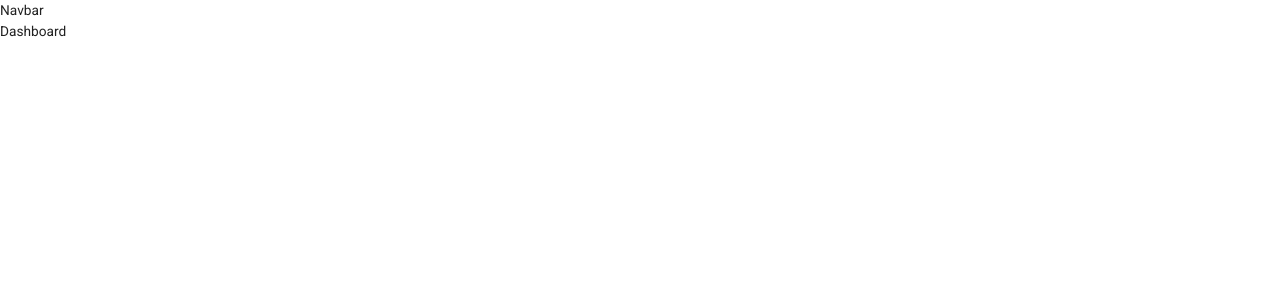
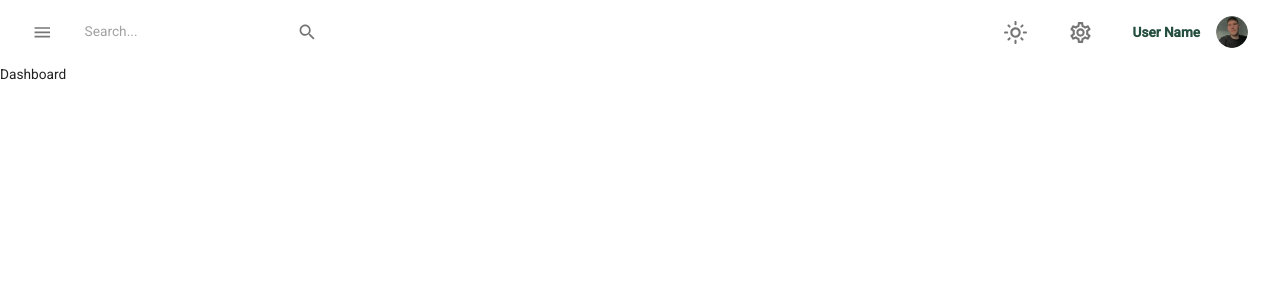
Before and after one commit to Thanoskaloudis/InvestPal, a React (Create React App) app in the folder client/: page /dashboard in a window 1280 px wide. Shown: the top 300 px of the page. Built offline with nearby package versions, Linux system fonts and the light colour scheme.

Commit message:
create a navbar component(layout and style)

```diff
--- a/client/src/App.tsx
+++ b/client/src/App.tsx
@@ -9,8 +9,8 @@ import { Layout } from "./scenes/layout/Layout";
 import './App.css';
 
 function App() {
-  const theme = useAppSelector((state) => state.theme.theme);
-  const customTheme = useMemo(() => createTheme(themeSettings(theme) as ThemeOptions), [theme]);
+  const mode = useAppSelector((state) => state.theme.mode);
+  const customTheme = useMemo(() => createTheme(themeSettings(mode) as ThemeOptions), [mode]);
 
   return (
     <div className="app">
--- a/client/src/components/Navbar.tsx
+++ b/client/src/components/Navbar.tsx
@@ -1,7 +1,98 @@
-import React from 'react'
+import { AppBar, Box, Button, IconButton, InputBase, Menu, Toolbar, useTheme, Typography, MenuItem, PaletteColor } from '@mui/material';
+import {
+  LightModeOutlined,
+  DarkModeOutlined,
+  Menu as MenuIcon,
+  Search,
+  SettingsOutlined
+} from "@mui/icons-material";
+import { useAppDispatch } from '../app/hooks';
+import React, { useState } from 'react';
+import profileImage from "../assets/profile.png";
+import { StyledBox } from './StyledBox';
+import { setTheme } from '../features/theme/themeSlice';
 
 export const Navbar = () => {
+  const dispatch = useAppDispatch();
+  const theme = useTheme();
+
+  const [anchorElNav, setAnchorElNav] = useState<null | HTMLElement>(null);
+  const isOpen = Boolean(anchorElNav);
+  const handleClose = () => setAnchorElNav(null);
+
   return (
-    <div>Navbar</div>
-  )
-}
+    <AppBar
+      sx={{
+        position: 'static',
+        background: 'none',
+        boxShadow: 'none',
+      }}
+    >
+      <Toolbar sx={{ justifyContent: 'space-between' }}>
+        <StyledBox>
+          <IconButton>
+            <MenuIcon />
+          </IconButton>
+          <StyledBox
+            borderRadius="9px"
+            gap="3rem"
+            p="0.1rem 1.5rem"
+          >
+          <InputBase placeholder="Search..." />
+          <IconButton>
+            <Search />
+          </IconButton>
+          </StyledBox>
+        </StyledBox >
+        <StyledBox gap="1.5rem">
+          <IconButton onClick={() => dispatch(setTheme())}>
+            {theme.palette.mode === "dark" ? (
+              <DarkModeOutlined sx={{ fontSize: "25px" }} />
+            ) : (
+              <LightModeOutlined sx={{ fontSize: "25px" }} />
+            )}
+          </IconButton>
+          <IconButton>
+            <SettingsOutlined sx={{ fontSize: "25px" }} />
+          </IconButton>
+
+          <StyledBox>
+          <Button
+              sx={{
+                display: "flex",
+                justifyContent: "space-between",
+                alignItems: "center",
+                textTransform: "none",
+                gap: "1rem",
+              }}
+            >
+              <Box>
+                <Typography fontWeight="bold" fontSize="0.85rem"
+                    sx={{ color: (theme as any).palette.secondary[100] }}>
+                  User Name
+                </Typography>
+              </Box>
+              <Box
+                component="img"
+                src={profileImage}
+                alt="profile"
+                height="32px"
+                width="32px"
+                borderRadius="50%"
+                sx={{ objectFit: "cover" }}
+              />
+            </Button>
+            <Menu
+              anchorEl={anchorElNav}
+              open={isOpen}
+              onClose={handleClose}
+              anchorOrigin={{ vertical: "bottom", horizontal: "center" }}
+            >
+              <MenuItem onClick={handleClose}>Log Out</MenuItem>
+            </Menu>
+          </StyledBox>
+        </StyledBox>
+      </Toolbar>
+    </AppBar>
+  );
+};
--- /dev/null
+++ b/client/src/components/StyledBox.tsx
@@ -0,0 +1,8 @@
+import { Box } from "@mui/material";
+import { styled } from "@mui/system";
+
+export const StyledBox = styled(Box)({
+  display: "flex",
+  justifyContent: "space-between",
+  alignItems: "center",
+});
--- a/client/src/features/theme/themeSlice.ts
+++ b/client/src/features/theme/themeSlice.ts
@@ -1,23 +1,23 @@
 import { createSlice, PayloadAction } from '@reduxjs/toolkit';
 
 type ThemeState = {
-  theme: 'light' | 'dark';
+  mode: 'light' | 'dark';
 };
 
 const initialState: ThemeState = {
-  theme: 'light',
+  mode: 'light',
 };
 
 export const themeSlice = createSlice({
   name: 'theme',
   initialState,
   reducers: {
-    setMode(state, action: PayloadAction<ThemeState['theme']>) {
-      state.theme = action.payload;
+    setTheme(state) {
+      state.mode = state.mode === "light" ? "dark" : "light";
     },
   },
 });
 
-export const { setMode } = themeSlice.actions;
+export const { setTheme } = themeSlice.actions;
 
 export default themeSlice.reducer;
```
Also changed, not shown: 1 other file (tests, documents, lock files or other folders).
